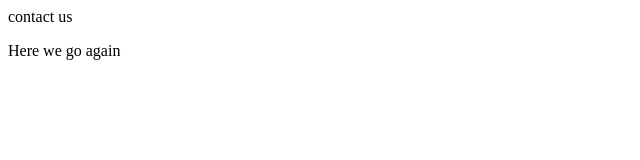
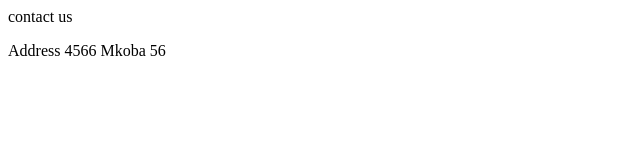
Before and after one commit to RequestMusekwa/git-prac, a plain HTML site: page contactus.html in a window 1280 px wide. Shown: the full height of the page, 0-640 px from the left. Drawn offline with Linux system fonts and the light colour scheme.

Commit message:
address has added to contact.html

```diff
--- a/contactus.html
+++ b/contactus.html
@@ -2,6 +2,6 @@
 <html lang="en">
   <head>contact us</head>
   <body>
-    <p>Here we go again</p>
+    <p>Address 4566 Mkoba 56</p>
   </body>
 </html>
```
